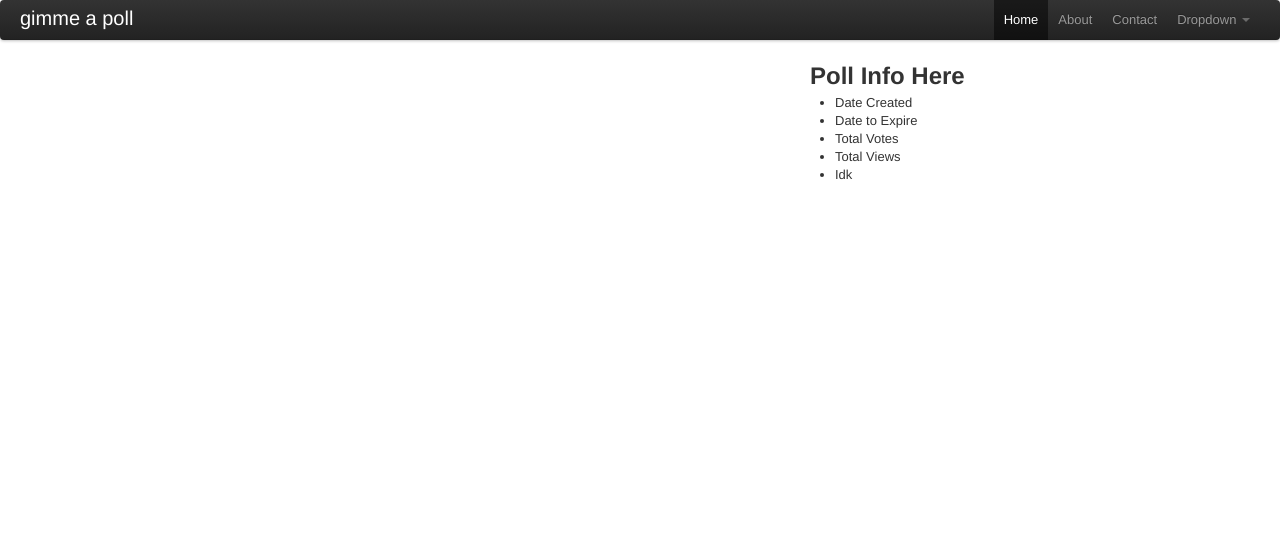
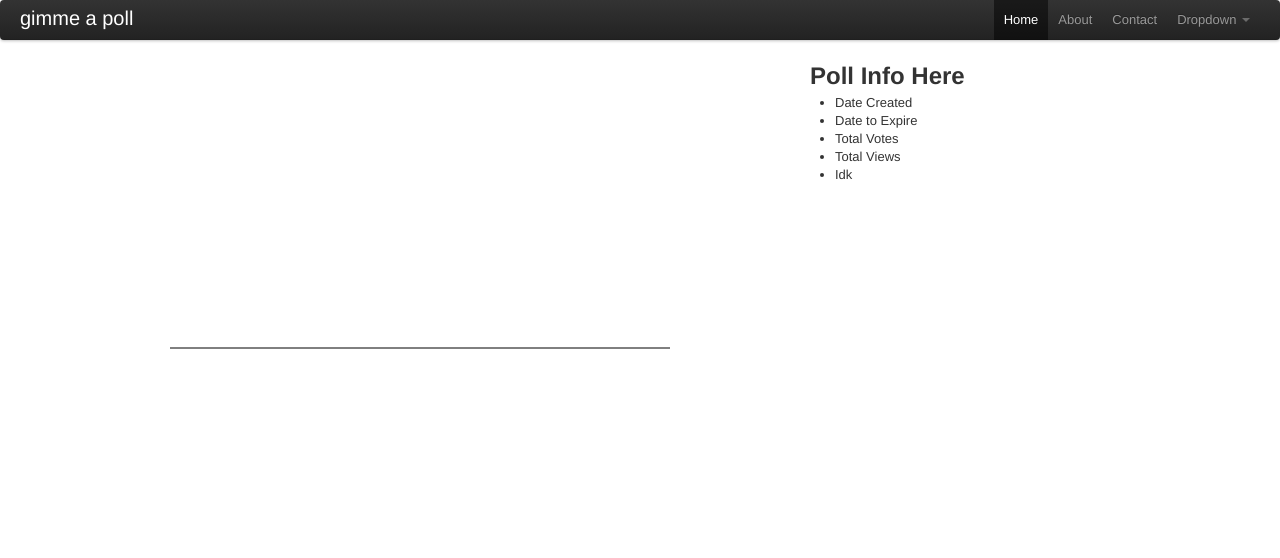
Before and after one commit to sbadame/polling, a Django app: template templates/results.html in a window 1280 px wide. Shown: the top 558 px of the page. Run offline with Django 3.2, Linux system fonts and the light colour scheme; the template is opened without the code that fills it, so the values that code supplies are empty; some libraries are stand-ins or nearby versions.

Commit message:
Really cleaned/commented up the code/math for making graphs. Should be much easier to maintain now. Time to actually throw in an axis now :)

```diff
--- a/static/graphing/fancygraphs.js
+++ b/static/graphing/fancygraphs.js
@@ -21,8 +21,22 @@ function wrap(text, content, maxWidth) {
         }
     }
 
+    console.log("H: " + text.getBBox().height);
     text.attr("text", temp.substring(1));
 }
+
+/**
+ * Another moment where I am not sure if I love or hate this language.
+ * Here, I'm just going to add a function to the string class. Why?
+ * Because I can.
+ * It also makes creating paths in raphael infinitly easier...
+ */
+String.prototype.format = function() {
+  var args = arguments;
+    return this.replace(/{(\d+)}/g, function(match, number) {
+            return typeof args[number] != 'undefined' ? args[number] : match;
+      });
+};
 
 
 /**
@@ -37,8 +51,8 @@ function graph(element, data, overrides) {
         overrides = [];
     }
     s = {
-        width: 300, //width of the graph
-        height: 200, //height of the graph
+        width: 500, //width of the graph
+        height: 300, //height of the graph
         barPadding: 40, //space in between the bars
         labelPadding: 3,//The amount of space between a label and the bar
         fontSizePx: 13, //The font size used in pixels
@@ -64,34 +78,56 @@ function graph(element, data, overrides) {
     var colors = new Array("#043095", "#B30065", "#8BD000", "#DF9400");
     var colors2 = new Array("#011A54", "#650039", "#4E7500", "#7D5400");
 
+    //Create a label for each bar along the bottom
     var tallestLabel = -1;
+    var x = 0;
     var barLabels = new Array();
     for (var i = 0; i < data.length; i++) {
          //Choice name label
-         barLabels[i] = paper.text();
-         wrap(barLabels[i], data[i][0], barWidth - 5);
-         tallestLabel = Math.max(tallestLabel, barLabels[i].getBBox().height);
+         barLabel = paper.text();
+         wrap(barLabel, data[i][0], barWidth - 5);
+         tallestLabel = Math.max(tallestLabel, barLabel.getBBox().height);
+         barLabel.attr({x: x + barWidth/2, title:data[i][0]}).attr(s.fontAttr);
+         x += barWidth + s.barPadding;
+         barLabels[i] = barLabel;
     }
+    //Raphael seems to be giving a height for the text that is slightly shorter than the actual height. This causes
+    //things like y's and g's to get cut off. My solution? Add a magical '4'. Why 4? Trial and error says that it works.
+    var labelYPos = s.height - (4+(tallestLabel/2));
+    barLabels.map(function(barLabel){barLabel.attr({y: labelYPos});});
+
     var barHeightMax = s.height - 2*(tallestLabel + s.labelPadding);
     var tickSize = barHeightMax/largestValue;
 
-    var x = 0; //Keep track of our x position as we loop through the data
+    //Start the bars at the position of the text labels and the move up by the amount of label padding
+    //Since the labelYPos has Y in the middle of the text object (Raphael doesn't support setting vertical alignment
+    //yet) we need to move up (subtract) one half of the height of tallest label to get where we need.
+    //Also the magic constant of 4 needs to make a reappearence.
+    var startBarHeight = labelYPos - (4+tallestLabel/2) - s.labelPadding;
+
+    //Draw a line across the bottom starting from x=0 to x=s.width at the bar's bottom
+    var pathText = "M 0 {0} l {1} 0".format(startBarHeight, s.width);
+    paper.path(pathText);
+
+    x = 0; //Keep track of our x position as we loop through the data
     for (var index = 0; index < data.length; index++) {
         var choiceLabel = data[index][0];
         var choiceValue = data[index][1];
         var barHeight = choiceValue*tickSize;
-        var barY = barHeightMax-barHeight+tallestLabel-s.labelPadding;
+        var barTop = startBarHeight - barHeight;
+        var barY = barHeightMax-barHeight+tallestLabel;
         var animationTime = 1500+(200*(Math.random()-0.5));
 
         //Lets make bar!
-        var bar = paper.rect(x, s.height-s.labelPadding-tallestLabel, barWidth, 0);
+        var bar = paper.rect(x, startBarHeight, barWidth, 0);
         bar.attr(s.barAttr).attr({gradient: "270-"+s.colors[index]+"-"+s.colors2[index]});
-        bar.animate({y: barY, height: barHeight}, animationTime, '<>');
-
-        barLabels[index].attr({x: x + barWidth/2, y: s.height - s.labelPadding - tallestLabel/2, title:choiceLabel}).attr(s.fontAttr);
+        var finalPos = {y: barTop, height: barHeight};
+        bar.animate(finalPos, animationTime, '<>');
 
         //Bar value
-        var text = paper.text(x + barWidth/2, barY - (tallestLabel/2) - s.labelPadding, choiceValue);
+        var text = paper.text(x + barWidth/2, 0, choiceValue); //Don't worry we'll set y soon enough...
+        //Stupid vertical middle centering text... shift up the text by one half it's size again...
+        text.attr({y: barTop - (s.labelPadding + text.getBBox().height/2)});
         text.attr({opacity: 0.0}).attr(s.fontAttr);
         var fadeIn = Raphael.animation({opacity:1.0}, animationTime*0.5);
         text.animate(fadeIn.delay(animationTime));
--- a/templates/results.html
+++ b/templates/results.html
@@ -34,8 +34,8 @@
 {% block scripts %}
     <style type="text/css">
         #canvas_container {
-            width: 300px;
-            height: 200px;
+            width: 500px;
+            height: 300px;
         }
     </style>
     <script type="text/javascript" src="{{STATIC_URL}}graphing/raphael-min.js"></script>
```
